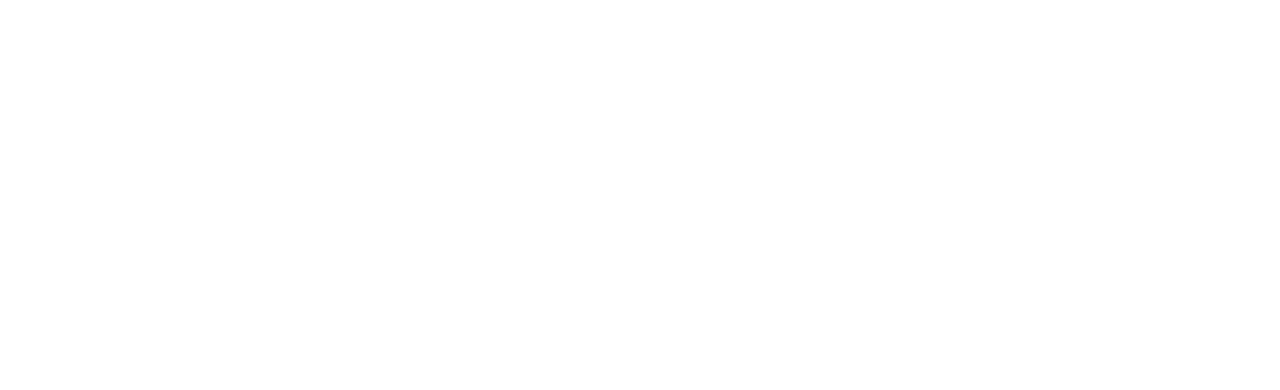
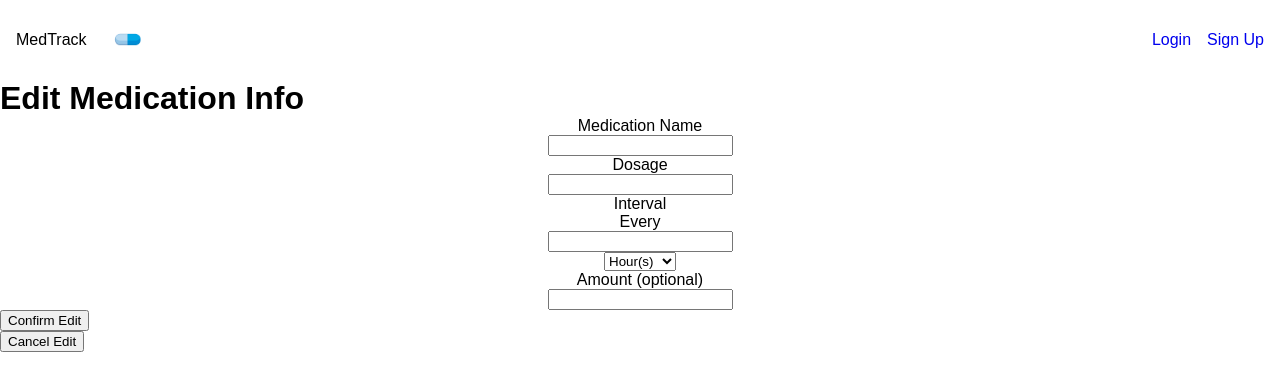
Before and after one commit to ryeetc/capstone-client, a React (Create React App) app: page /edit/1 in a window 1280 px wide. Before the commit this address had no page. Shown: the top 390 px of the page. Built offline with nearby package versions, Linux system fonts and the light colour scheme.

Commit message:
add edit page

```diff
--- a/src/App.js
+++ b/src/App.js
@@ -5,6 +5,7 @@
 import AddMed from './pages/addMed/AddMed';
 import Log from './pages/log/Log';
 import Register from './pages/register/Register';
+import EditModal from './components/editModal/EditModal';
 
 function App() {
 
@@ -17,6 +18,7 @@
           <Route path="/profile" element={<Home />}/>
           <Route path="/add" element={<AddMed />}/>
           <Route path="/log" element={<Log />}/>
+          <Route path="/edit/:id" element={<EditModal />}/>
         </Routes>
       </BrowserRouter>
     </div>
--- /dev/null
+++ b/src/components/editModal/EditModal.js
@@ -0,0 +1,71 @@
+import axios from "axios"
+import "./EditModal.scss"
+import { useNavigate, useParams } from "react-router-dom"
+import Header from "../header/Header"
+
+const EditModal = () => {
+    const {id} = useParams()
+    const navigate = useNavigate()
+    const token = localStorage.getItem("authToken")
+    const medid = id
+
+    const handleCancel = () => {
+        navigate("/profile")
+    }
+
+    const handleEditSubmit = (e) => {
+        e.preventDefault()
+        const name = e.target.medname.value
+        const dose = e.target.dosage.value
+        const number = e.target.number.value
+        const per = e.target.select.value
+        const amt = e.target.amount.value
+        const int = `Every ${number} ${per}`
+        axios.patch("http://localhost:8080/edit", {
+            "amount": amt,
+            "med_name": name,
+            "dosage": dose,
+            "time_interval": int
+        }, { headers: {
+            Authorization: `Bearer ${token}`,
+            id: medid
+        }, } )
+        navigate("/profile")
+
+    }
+    return (
+        <div className="edit-modal">
+            <Header />
+            <main className="edit">
+                <div className="edit__title--holder">
+                    <h1 className="edit__title">Edit Medication Info</h1>
+                </div>
+                <form className="edit__form" onSubmit={handleEditSubmit}>
+                    <label className="edit__form--label"> Medication Name
+                        <input name="medname" className="edit__form--input" ></input>
+                    </label>
+                    <label className="edit__form--label"> Dosage
+                        <input name="dosage" className="edit__form--input" ></input>
+                    </label>
+                    <label className="edit__form--label interval"> Interval
+                        <label className="edit-interval__label">Every
+                            <input type="number" name="number" className="interval__option" ></input>
+                        </label>
+                        <select className="edit-interval__select" name="select">
+                            <option className="select__option hour" value="Hour(s)">Hour(s)</option>
+                            <option className="select__option day" value="Day(s)">Day(s)</option>
+                            <option className="select__option week" value="Week(s)">Week(s)</option>
+                        </select>
+                    </label>
+                    <label className="edit__form--label"> Amount (optional)
+                        <input name="amount" className="add__form--input" ></input>
+                    </label>
+                    <button className="edit__form--submit">Confirm Edit</button>
+                </form>
+                <button className="edit__form--cancel" onClick={handleCancel}>Cancel Edit</button>
+            </main>
+        </div>
+    )
+}
+
+export default EditModal
--- /dev/null
+++ b/src/components/editModal/EditModal.scss
@@ -0,0 +1,7 @@
+.edit-modal {
+    position: absolute;
+    background-color: white;
+    height: 100vh;
+    width: 100vw;
+
+}
--- a/src/components/medCard/MedCard.js
+++ b/src/components/medCard/MedCard.js
@@ -3,12 +3,13 @@
 import axios from "axios"
 import { useState, useEffect } from "react"
 
-const MedCard = ({med, handleDeleteClick}) => {
+const MedCard = ({med, handleDeleteClick, handleEditClick}) => {
+
     const token = localStorage.authToken
     const medname = med.med_name
     const interval = med.time_interval
     const med_id = med.id
-    const amount = med.amount
+    let amount = med.amount
     const intervalArray = interval.split(" ")
     const timeperiod = intervalArray[1]
     const period = intervalArray[2]
@@ -28,13 +29,13 @@
         int = timeperiod * 168 * 60 * 60 * 1000
     }
 
-
-    const handleEditClick = () => {
-
-    }
-
     const handleTaken = (e) => {
         e.preventDefault()
+        if(amount = 0) {
+            amount = amount
+        } else {
+            amount = amount--
+        }
         let comm = e.target.comment.value
         if (comm === undefined) {
             comm = ""
@@ -47,7 +48,7 @@
         }, })
 
         axios.patch("http://localhost:8080/edit/amt", {
-            "amount": amount - 1
+            "amount": amount
         }, { headers: {
             Authorization: `Bearer ${token}`,
             id: med_id
@@ -137,9 +138,11 @@
             </div>
             <div className="med__info">
                 <span className="med__span">{`${days}D ${hours}H ${minutes}M ${seconds}`}</span>
-                <span className="med__span">{amount}</span>
+
             </div>
-
+            <div className="med__amt">
+                <span className="med__span">{amount} left</span>
+            </div>
             <form className="med__form" onSubmit={handleTaken}>
                 <div className="med__comment">
                     <textarea  name="comment" className="med__comment--input" placeholder="Enter your comment here (max 250 chars)"></textarea>
@@ -149,7 +152,7 @@
                 </div>
             </form>
             <div className="edit__delete">
-                <button onClick={handleEditClick} className="edit__button">Edit</button>
+                <button onClick={()=>{handleEditClick(med)}} className="edit__button">Edit</button>
                 <button onClick={()=>{handleDeleteClick(med_id)}} className="delete__button">Delete</button>
             </div>
         </main>
--- a/src/pages/addMed/AddMed.js
+++ b/src/pages/addMed/AddMed.js
@@ -39,13 +39,7 @@
                 navigate(`/profile`)
             })
 
-
-
     }
-
-
-
-
 
     return (
         <div>
--- a/src/pages/home/Home.js
+++ b/src/pages/home/Home.js
@@ -4,8 +4,11 @@
 import axios from "axios"
 import MedCard from "../../components/medCard/MedCard"
 import Header from "../../components/header/Header"
+import EditModal from "../../components/editModal/EditModal"
+import { v4 as uuid } from 'uuid';
 
 const Home = () => {
+    let refresh = uuid()
     const navigate = useNavigate()
     const token = localStorage.authToken
     const [meds, setMeds] = useState(null)
@@ -16,7 +19,7 @@
             id: id
         }, })
         .then(()=>{
-            window.location.reload()
+            refresh = uuid()
         })
 
     }
@@ -28,7 +31,6 @@
     const handleLogClick = ()=>{
         navigate("/log")
     }
-
 
     useEffect(()=>{
         if(!token) {
@@ -55,13 +57,19 @@
     }
 
 
+
+    const handleEditClick = (med) => {
+        navigate(`/edit/${med.id}`)
+
+    }
+
     return (
-        <div>
+        <div key={refresh}>
             <Header />
             <div className="home">
                 {meds.map((med)=>{
                     return (
-                        <MedCard key={med.id} medname={med.med_name} med={med} handleDeleteClick={handleDeleteClick} />
+                        <MedCard key={med.id} handleEditClick={handleEditClick} medname={med.med_name} med={med} handleDeleteClick={handleDeleteClick} />
                     )
                 })}
                 <div className="home__add">
--- a/src/pages/home/Home.scss
+++ b/src/pages/home/Home.scss
@@ -0,0 +1,8 @@
+.none {
+    display: none;
+    position: relative;
+}
+
+.show {
+    display: block;
+}
```
